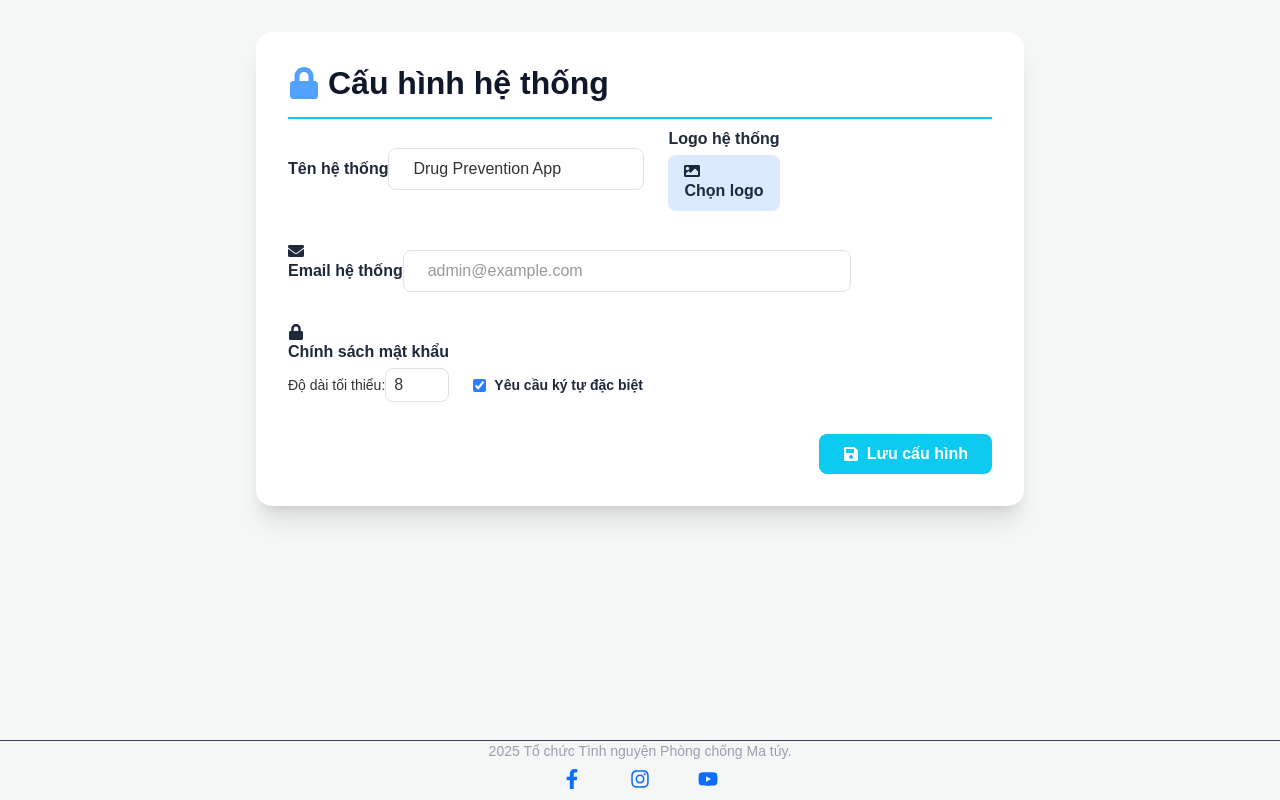
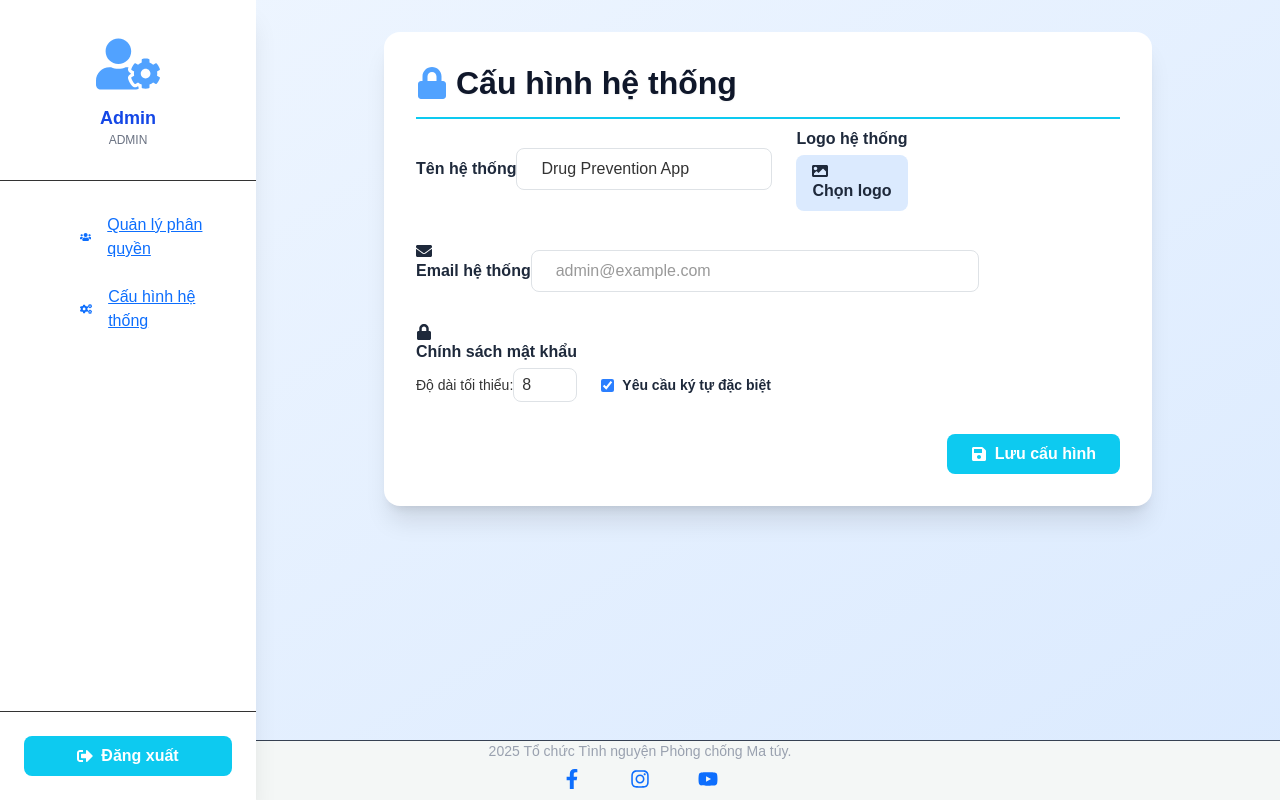
Before and after one commit to hieunhann/G7_SWP391, a React (Vite) app in the folder Front-End/drug-prevention-app/: page /admin/settings in a window 1280 px wide. Built offline with nearby package versions, Linux system fonts and the light colour scheme.

Commit message:
fix system settings

```diff
--- a/Front-End/drug-prevention-app/src/pages/Admin/SystemSettings.jsx
+++ b/Front-End/drug-prevention-app/src/pages/Admin/SystemSettings.jsx
@@ -1,5 +1,6 @@
 import React, { useState } from "react";
 import { FaEnvelope, FaLock, FaImage, FaSave } from "react-icons/fa";
+import AdminSidebar from "../../components/Sidebar/AdminSidebar";
 
 const SystemSettings = () => {
   const [systemName, setSystemName] = useState("Drug Prevention App");
@@ -20,6 +21,9 @@ const SystemSettings = () => {
   };
 
   return (
+    <div className="flex min-h-screen bg-gradient-to-br from-blue-50 to-blue-100">
+      <AdminSidebar />
+      <main className="flex-1 ml-64">
         <div className="max-w-3xl mx-auto bg-white rounded-2xl shadow-xl p-8 mt-8">
           <h2 className="text-2xl font-extrabold text-blue-700 mb-6 flex items-center gap-2">
             <FaLock className="text-blue-400" /> Cấu hình hệ thống
@@ -91,6 +95,8 @@ const SystemSettings = () => {
             </div>
           </form>
         </div>
+      </main>
+    </div>
   );
 };
 
```
Lines whose indentation alone changed are shown as unchanged.
